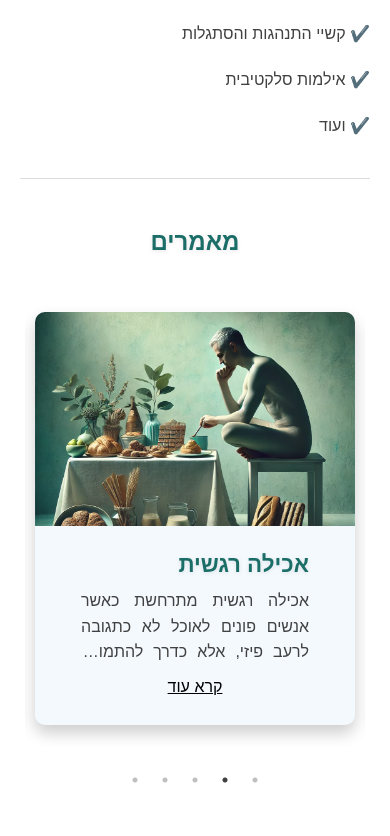
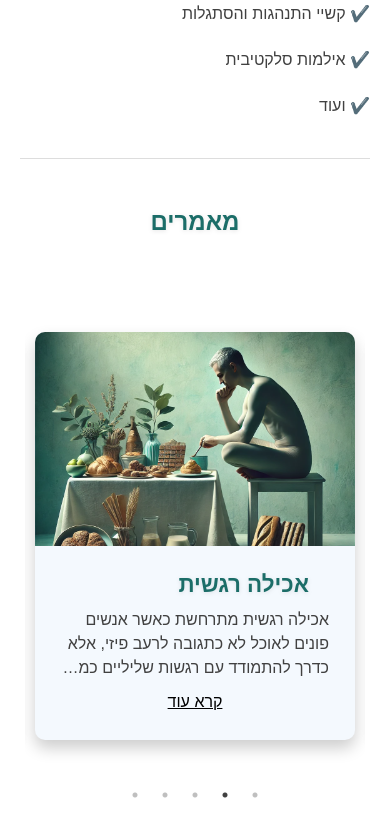
Before and after one commit to TomerNoy/react-cbt-site, a React (Create React App) app: page / in a window 390 px wide. Shown: the part 2213-3049 px from the top of the page. Before the commit the page ends 3003 px from the top, so only its background shows below. Built offline with nearby package versions, Linux system fonts and the light colour scheme.

Commit message:
layouts fixes

```diff
--- a/src/App.css
+++ b/src/App.css
@@ -81,7 +81,7 @@ body h3 {
 /* Tablet Styles */
 @media (max-width: 1024px) {
   main {
-    padding: 40px;
+    padding: 20px 40px 90px 40px;
   }
   body h1 {
     font-size: 1.7rem;
@@ -106,7 +106,7 @@ body h3 {
 /* Mobile Styles */
 @media (max-width: 768px) {
   main {
-    padding: 20px;
+    padding: 0 20px 80px 20px;
   }
   body h1 {
     font-size: 1.5rem;
--- a/src/pages/Contact.css
+++ b/src/pages/Contact.css
@@ -53,4 +53,9 @@
   .contact-list {
     font-size: 1rem;
   }
+
+  .contact-item {
+    max-width: 300px;
+    max-height: 60px;
+  }
 }
--- a/src/pages/Contact.js
+++ b/src/pages/Contact.js
@@ -12,7 +12,7 @@ const Contact = () => {
           <div
             className="list-tile"
             onClick={() =>
-              (window.location.href = "mailto:inbalshaul@gmail.com")
+              window.open("mailto:inbalshaul@gmail.com", "_blank")
             }
           >
             <i className="fa-solid fa-envelope contact-icon email-icon"></i>
@@ -23,7 +23,7 @@ const Contact = () => {
         <li className="contact-item">
           <div
             className="list-tile"
-            onClick={() => (window.location.href = "tel:+972587018070")}
+            onClick={() => window.open("tel:+972587018070", "_blank")}
           >
             <i className="fa-solid fa-phone contact-icon phone-icon"></i>
             <span className="contact-title">+972 58 701 8070</span>
@@ -33,7 +33,7 @@ const Contact = () => {
         <li className="contact-item">
           <div
             className="list-tile"
-            onClick={() => (window.location.href = "https://wa.me/0987654321")}
+            onClick={() => window.open("https://wa.me/0987654321", "_blank")}
           >
             <i className="fa-brands fa-whatsapp contact-icon whatsapp-icon"></i>
             <span className="contact-title">Whatsapp</span>
@@ -41,9 +41,7 @@ const Contact = () => {
           </div>
         </li>
       </ul>
-      <div className="contact-grid">
-
-      </div>
+      <div className="contact-grid"></div>
     </div>
   );
 };
--- a/src/pages/Home/HomeArticles.css
+++ b/src/pages/Home/HomeArticles.css
@@ -60,6 +60,10 @@
   text-overflow: ellipsis;
   padding: 0 30px;
   margin: 0;
+  text-align: start;
+  line-height: 1.5;
+  padding: 0 10px;
+  margin: auto;
 }
 
 .button {
@@ -72,13 +76,13 @@
 
 @media (max-width: 1024px) {
   .slick-slider {
-    margin-bottom: 100px;
+    /* margin-bottom: 20px; */
   }
 }
 
 @media (max-width: 768px) {
   .slick-slider {
-    margin: 0 5px;
+    margin: 40px 5px;
   }
 
   .article-slide {
```
